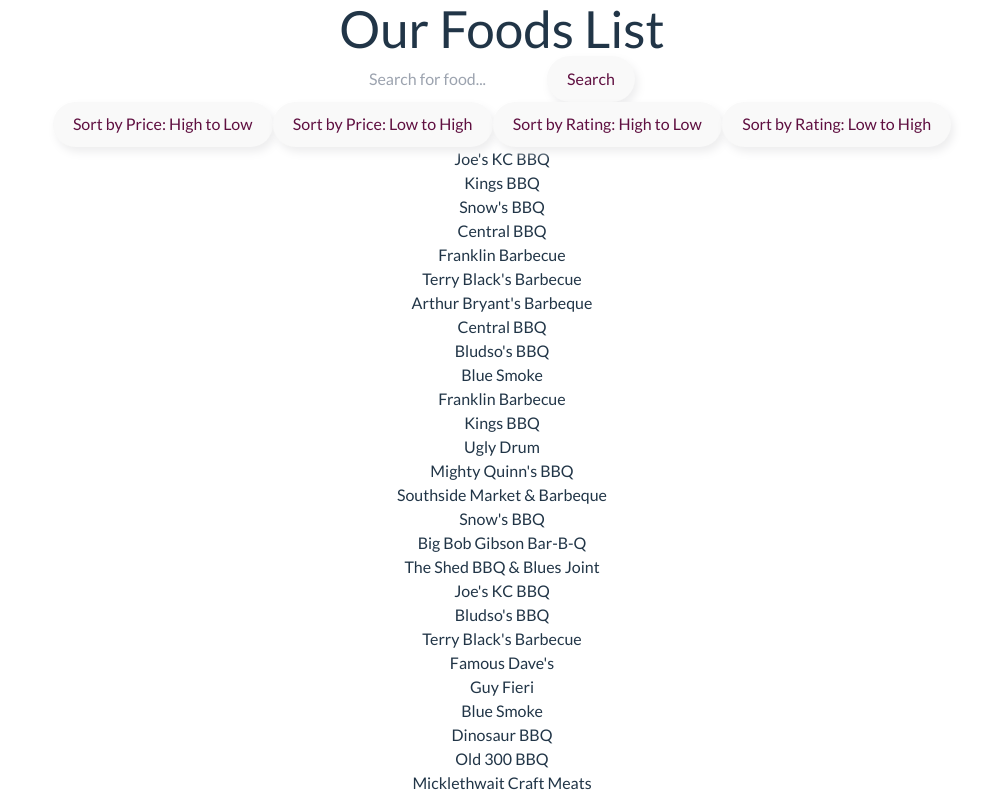
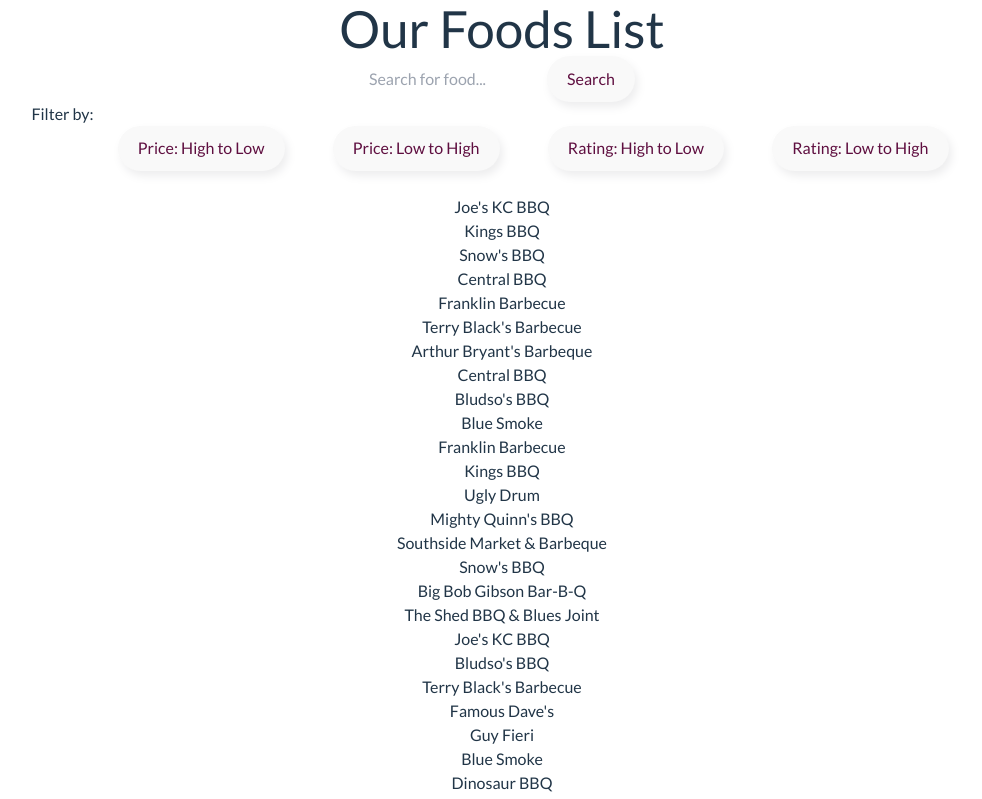
Before and after one commit to chingu-voyages/v50-tier2-team-15, a React (Vite) app: page /foods in a window 1280 px wide. Shown: the top 799 px of the page, without its empty margins (138-1120 px from the left). Built offline with nearby package versions, Linux system fonts and the light colour scheme.

Commit message:
chore: Style FilterButtons component to improve layout.

```diff
--- a/src/components/Dashboard/FilterButtons.jsx
+++ b/src/components/Dashboard/FilterButtons.jsx
@@ -22,11 +22,22 @@ const FilterButtons = () => {
 
 
   return (
-    <div>
-      <button onClick={handleSortByPriceHighToLow}>Sort by Price: High to Low</button>
-      <button onClick={handleSortByPriceLowToHigh}>Sort by Price: Low to High</button>
-      <button onClick={handleSortByRatingHighToLow}>Sort by Rating: High to Low</button>
-      <button onClick={handleSortByRatingLowToHigh}>Sort by Rating: Low to High</button>
+    <div className="mx-auto flex flex-grow">
+      <div>
+        <h3>Filter by:</h3>
+      </div>
+      <div className="m-6">
+        <button onClick={handleSortByPriceHighToLow}>Price: High to Low</button>
+      </div>
+      <div className="m-6">
+        <button onClick={handleSortByPriceLowToHigh}>Price: Low to High</button>
+      </div>
+      <div className="m-6">
+        <button onClick={handleSortByRatingHighToLow}>Rating: High to Low</button>
+      </div>
+      <div className="m-6">
+        <button onClick={handleSortByRatingLowToHigh}>Rating: Low to High</button>
+      </div>
     </div>
   );
 };
```
